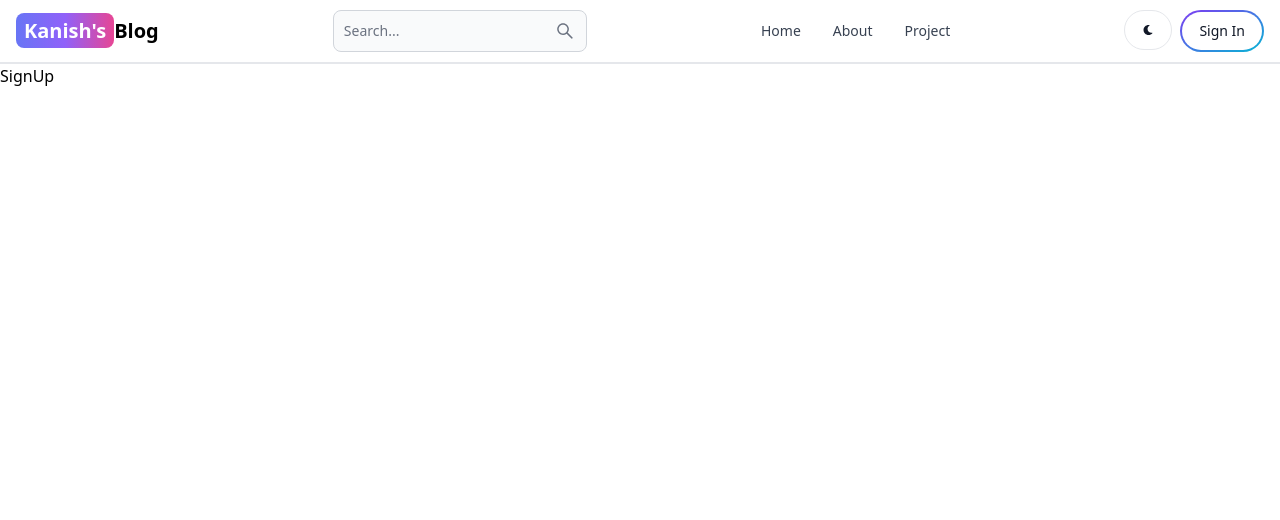
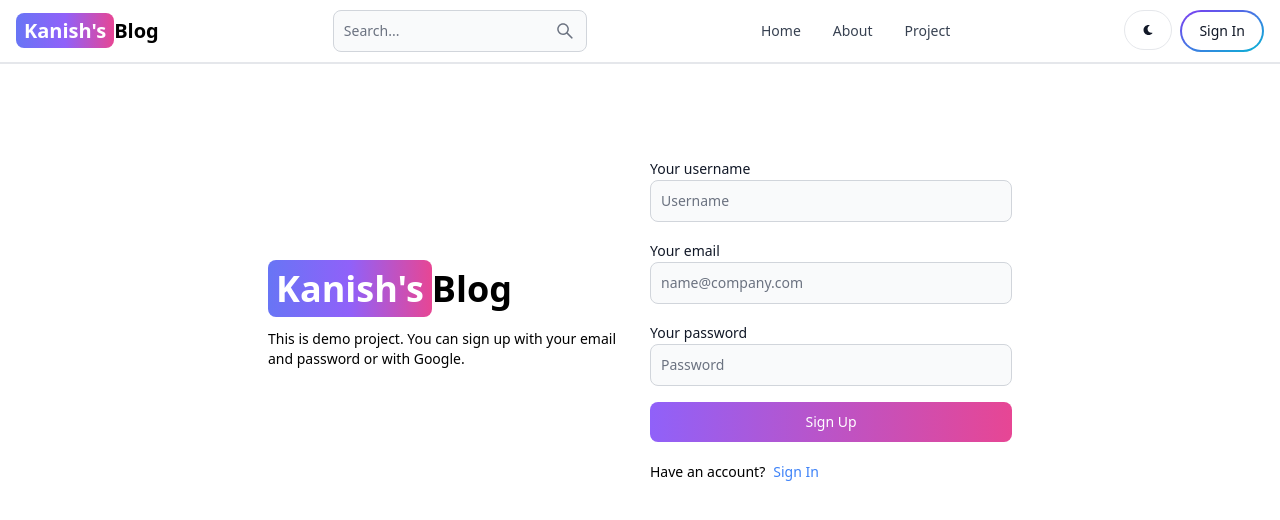
Before and after one commit to Kanish-Gupta/MERN-Blog, a React app in the folder client/: page /sign-up in a window 1280 px wide. Shown: the top 520 px of the page. Built offline with nearby package versions, Linux system fonts and the light colour scheme; the HTML template or start-up script is replaced by a standard one.

Commit message:
create signUp page UI

```diff
--- a/client/src/pages/SignUp.jsx
+++ b/client/src/pages/SignUp.jsx
@@ -1,5 +1,57 @@
+import { Button, Label, TextInput } from "flowbite-react";
 import React from "react";
+import { Link } from "react-router-dom";
 
 export default function SignUp() {
-  return <div>SignUp</div>;
+  return (
+    <div className="min-h-screen mt-20">
+      <div className="flex p-3 max-w-3xl mx-auto flex-col md:flex-row md:items-center gap-5">
+        {/*left */}
+        <div className="flex-1">
+          <Link to="/" className="  font-bold dark:text-white text-4xl">
+            <span className="px-2 py-1 bg-gradient-to-r from-indigo-500 via-purple-500 to-pink-500 rounded-lg text-white">
+              Kanish's
+            </span>
+            Blog
+          </Link>
+          <p className="text-sm mt-5">
+            This is demo project. You can sign up with your email and password
+            or with Google.
+          </p>
+        </div>
+
+        {/*right*/}
+        <div className="flex-1">
+          <form className="flex flex-col gap-4">
+            <div>
+              <Label value="Your username" />
+              <TextInput type="text" placeholder="Username" id="username" />
+            </div>
+            <div>
+              <Label value="Your email" />
+              <TextInput
+                type="email"
+                placeholder="name@company.com"
+                id="email"
+              />
+            </div>
+            <div>
+              <Label value="Your password" />
+              <TextInput type="password" placeholder="Password" id="password" />
+            </div>
+
+            <Button gradientDuoTone="purpleToPink" type="submit">
+              Sign Up
+            </Button>
+          </form>
+          <div className="flex gap-2 text-sm mt-5">
+            <span>Have an account?</span>
+            <Link to="/sign-in" className="text-blue-500">
+              Sign In
+            </Link>
+          </div>
+        </div>
+      </div>
+    </div>
+  );
 }
```
